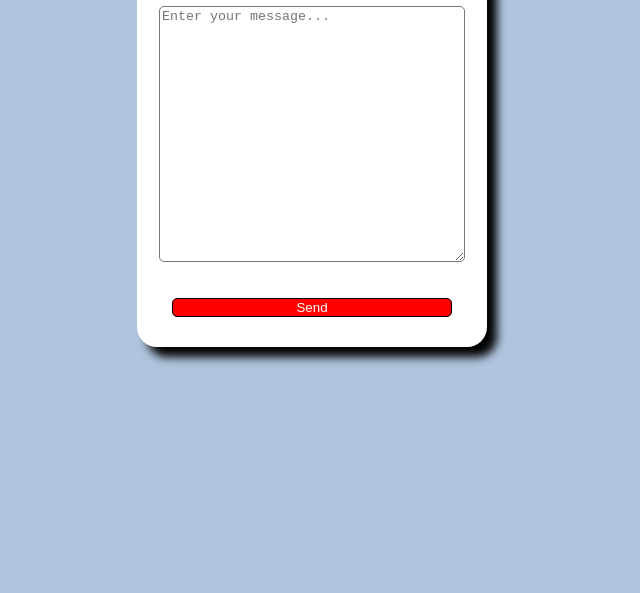
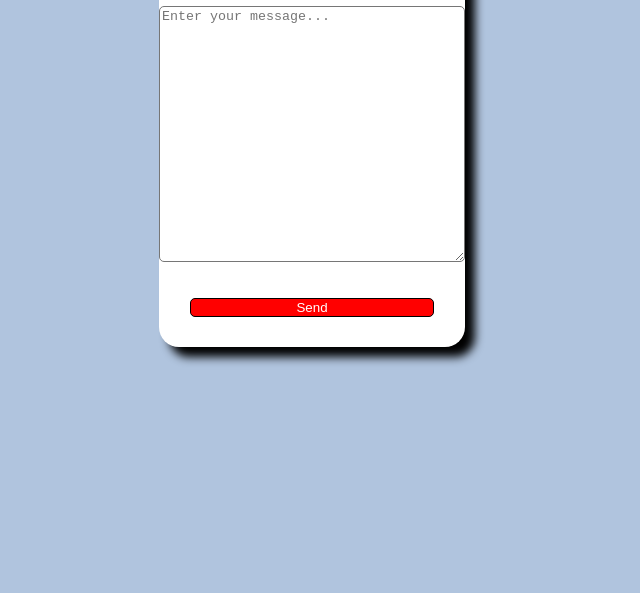
Before and after one commit to Yuvaraj200201/Registration-form, a plain HTML site: page message.html in a window 1280 px wide. Shown: the part 207-800 px from the top of the page, without its empty margins (328-968 px from the left). Drawn offline with Linux system fonts and the light colour scheme.

Commit message:
Update message.html

```diff
--- a/message.html
+++ b/message.html
@@ -16,7 +16,7 @@
         height: 250px;
       }
       .container {
-        width: 350px;
+        width: fit-content;
         margin: 5% 35% 0 35%;
         background-color: white;
         border-radius: 20px;
```
